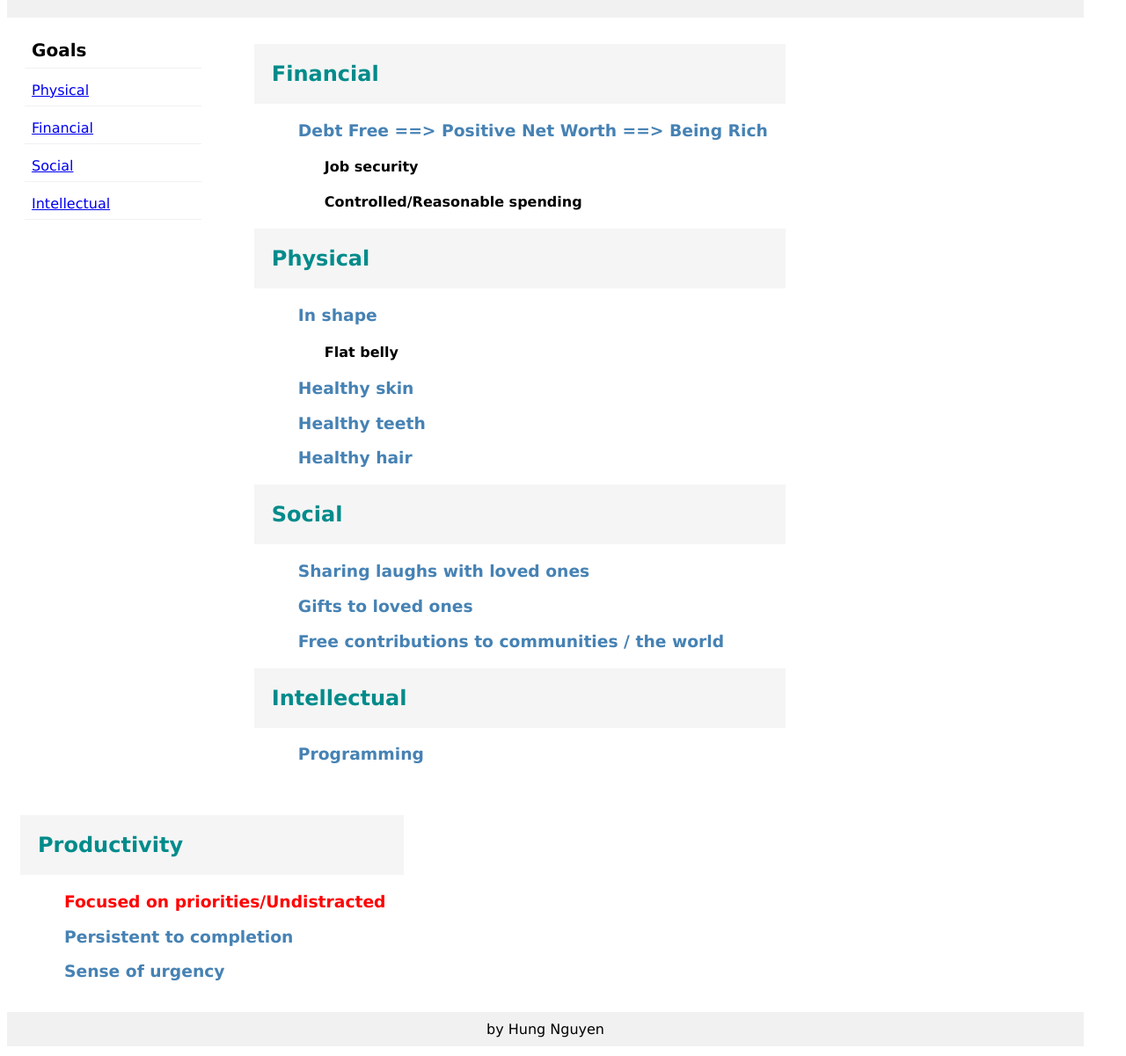
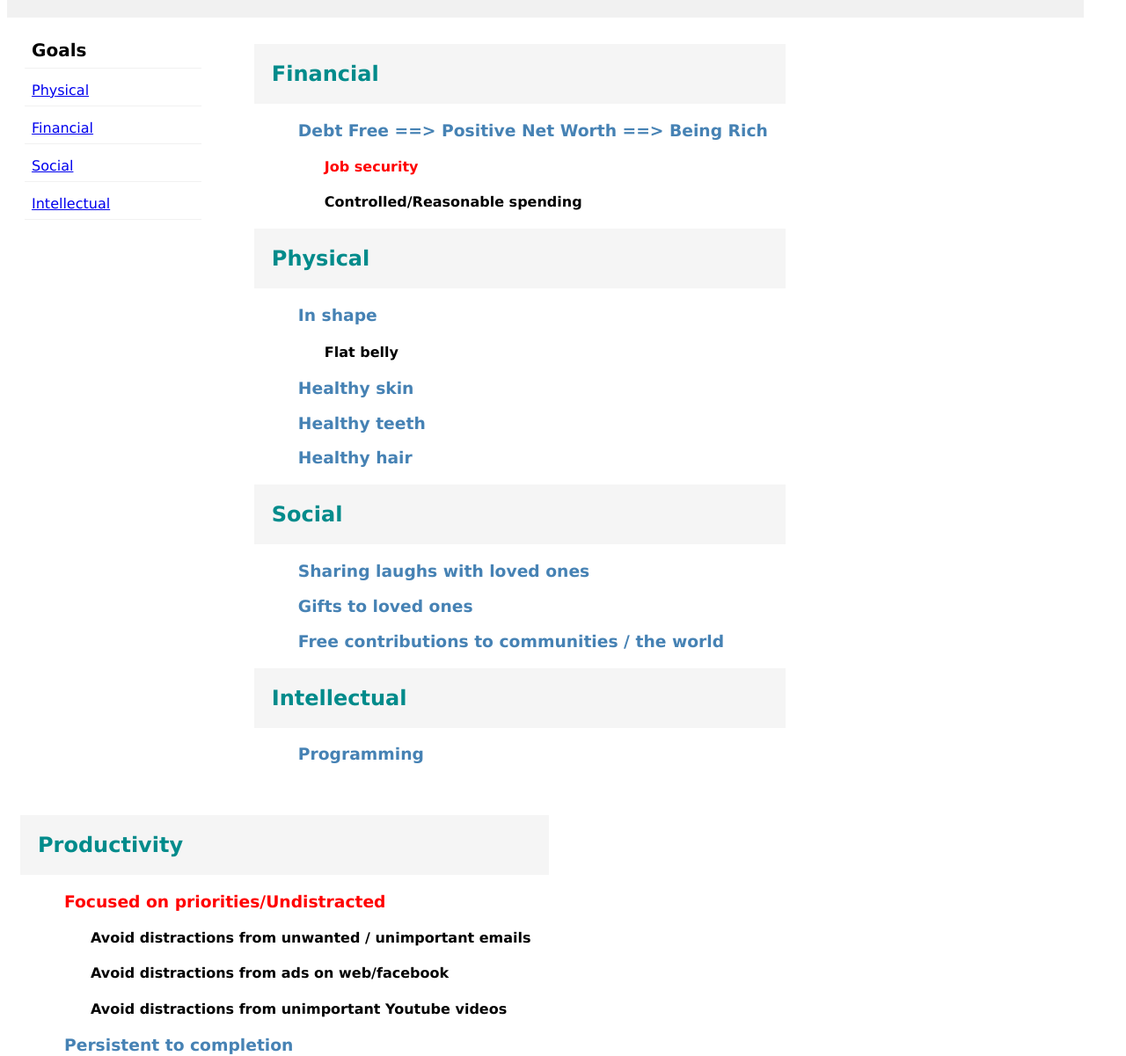
Before and after one commit to hungnw/happy.github.io, a plain HTML site: page index.html in a window 1280 px wide. Shown: the part 111-1312 px from the top of the page at 88% size. Drawn offline with Linux system fonts and the light colour scheme.

Commit message:
Update index.html

```diff
--- a/index.html
+++ b/index.html
@@ -121,7 +121,7 @@ h4 {
 
           <h2>Financial</h2>
           <h3>Debt Free ==> Positive Net Worth ==> Being Rich</h3>
-               <h4 style="">Job security</h4>
+               <h4 style="color:red;">Job security</h4>
                <h4>Controlled/Reasonable spending</h4>
 
 
@@ -146,6 +146,9 @@ h4 {
      <div class="right">
           <h2>Productivity</h2>
           <h3 style="color:red;">Focused on priorities/Undistracted</h3>
+               <h4>Avoid distractions from unwanted / unimportant emails</h4>
+               <h4>Avoid distractions from ads on web/facebook</h4>
+               <h4>Avoid distractions from unimportant Youtube videos</h4>
           <h3>Persistent to completion</h3>
           <h3>Sense of urgency</h3>
      </div>
```
